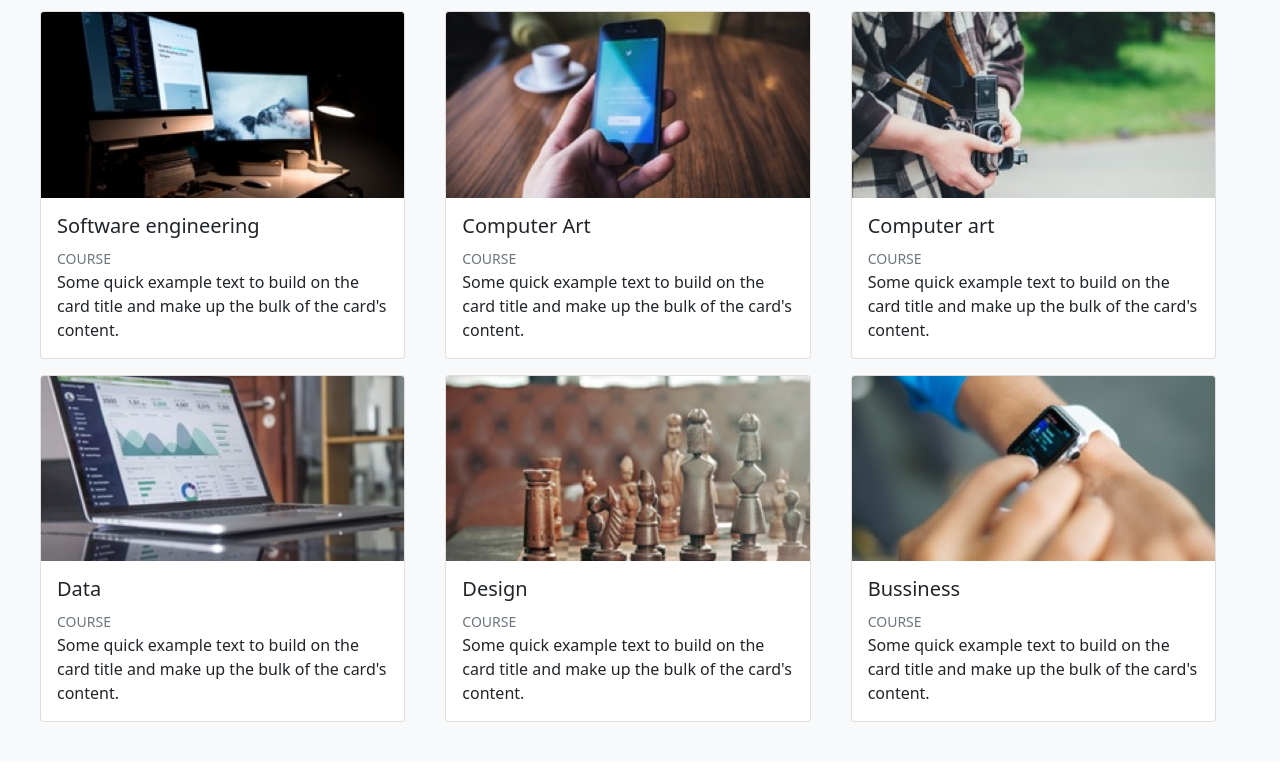
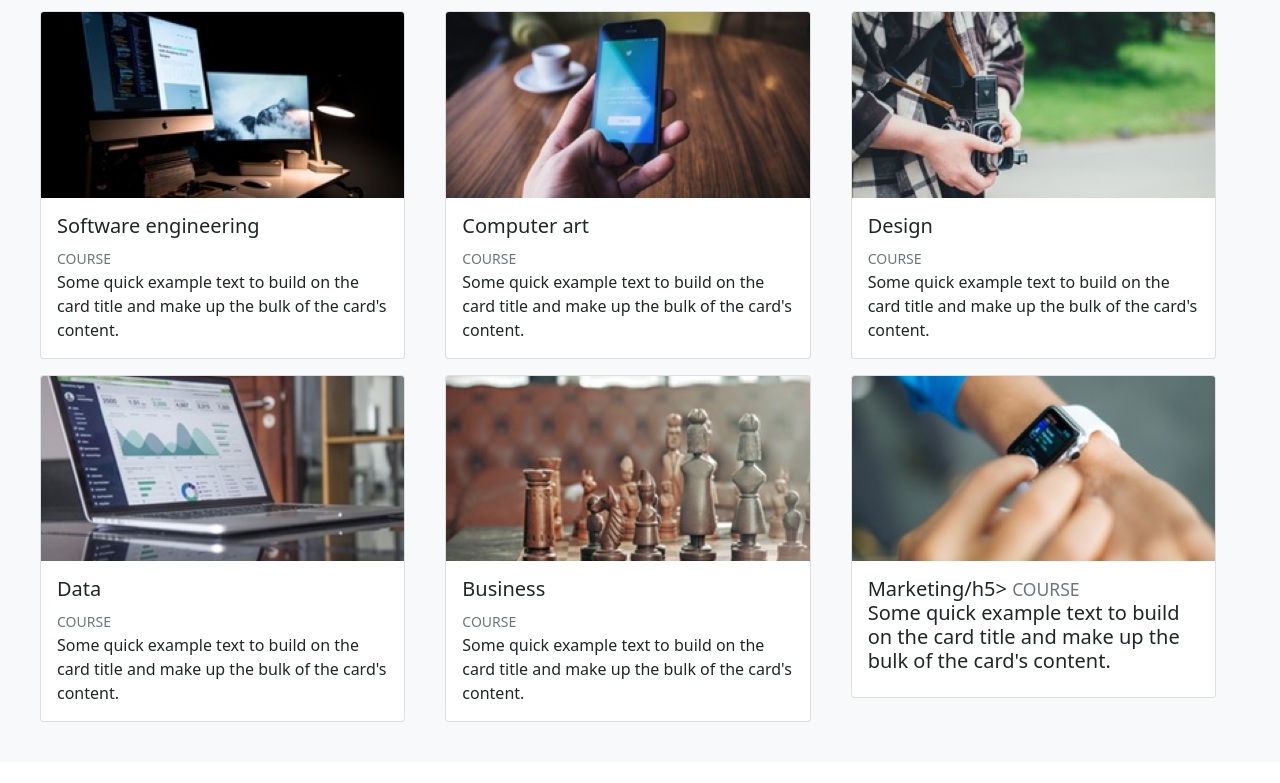
Before and after one commit to starjul/julalukp.git.io, a plain HTML site: page colmar-academy/index.html in a window 1280 px wide. Shown: the part 1369-2152 px from the top of the page. Drawn offline with nearby package versions, Linux system fonts and the light colour scheme.

Commit message:
[Change Tittle]

```diff
--- a/colmar-academy/index.html
+++ b/colmar-academy/index.html
@@ -278,7 +278,7 @@
               style="max-height: 300px; object-fit: cover"
             />
             <div class="card-body">
-              <h5 class="card-title">Computer Art</h5>
+              <h5 class="card-title">Computer art</h5>
               <small class="text-muted">COURSE</small>
               <p class="card-text">
                 Some quick example text to build on the card title and make up
@@ -299,7 +299,7 @@
               style="max-height: 300px; object-fit: cover"
             />
             <div class="card-body">
-              <h5 class="card-title">Computer art</h5>
+              <h5 class="card-title">Design</h5>
               <small class="text-muted">COURSE</small>
               <p class="card-text">
                 Some quick example text to build on the card title and make up
@@ -341,7 +341,7 @@
               style="max-height: 300px; object-fit: cover"
             />
             <div class="card-body">
-              <h5 class="card-title">Design</h5>
+              <h5 class="card-title">Business</h5>
               <small class="text-muted">COURSE</small>
               <p class="card-text">
                 Some quick example text to build on the card title and make up
@@ -362,7 +362,7 @@
               style="max-height: 300px; object-fit: cover"
             />
             <div class="card-body">
-              <h5 class="card-title">Bussiness</h5>
+              <h5 class="card-title">Marketing/h5>
               <small class="text-muted">COURSE</small>
               <p class="card-text">
                 Some quick example text to build on the card title and make up
```
